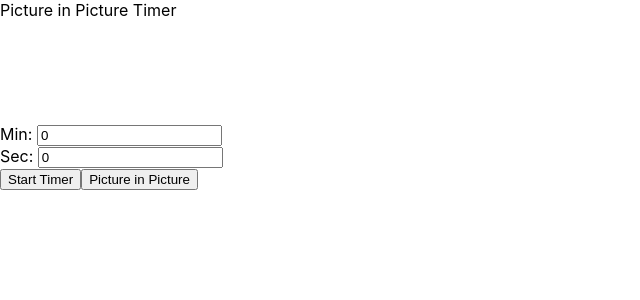
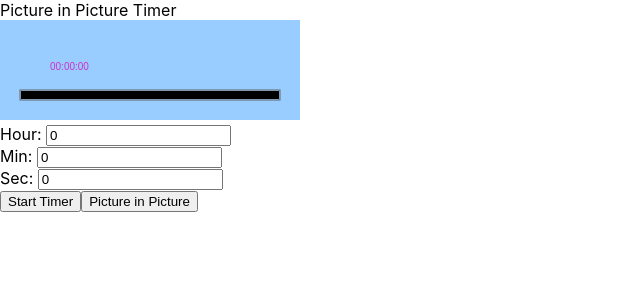
Before and after one commit to swfz/next-ts-sample, a Next.js app: page /timer in a window 1280 px wide. Shown: the top 300 px of the page, without its empty margins (0-640 px from the left). Built offline with nearby package versions, Linux system fonts and the light colour scheme.

Commit message:
feat: add hour, add guage

```diff
--- a/pages/timer/index.tsx
+++ b/pages/timer/index.tsx
@@ -2,6 +2,7 @@ import type { NextPage } from 'next'
 import { useEffect, useState, useRef } from 'react'
 
 interface formValues {
+  hour: number;
   min: number;
   sec: number;
 }
@@ -10,7 +11,8 @@ const Timer: NextPage = () => {
   const videoRef = useRef<HTMLVideoElement>(null);
 
   const [count, setCount] = useState(0);
-  const [formValue, setFormValue] = useState<formValues>({min: 0, sec: 0})
+  const [maxCount, setMaxCount] = useState(0);
+  const [formValue, setFormValue] = useState<formValues>({hour: 0, min: 0, sec: 0})
 
   const getContext = (): CanvasRenderingContext2D|null => {
     const canvas = canvasRef.current;
@@ -32,6 +34,11 @@ const Timer: NextPage = () => {
     e.target.requestPictureInPicture();
   }
 
+  const handleHourChange = (e: any) => {
+    setFormValue(prev => {
+      return {...prev, hour: parseInt(e.target.value)}
+    });
+  }
   const handleMinChange = (e: any) => {
     setFormValue(prev => {
       return {...prev, min: parseInt(e.target.value)}
@@ -44,37 +51,63 @@ const Timer: NextPage = () => {
   }
 
   const startTimer = () => {
-    const count = formValue.min * 60 + formValue.sec;
+    const count = formValue.hour * 60 * 60 + formValue.min * 60 + formValue.sec;
     setCount(count);
+    setMaxCount(count);
   }
 
-  const writeToCanvas = (ctx: CanvasRenderingContext2D, value: string) => {
+  const writeToCanvas = (ctx: CanvasRenderingContext2D, count: number) => {
     const width = 300;
     const height = 100;
 
+    const value = formatTime(count);
+    const bgColor = count === 0 ? '#99CCFF' : '#EFEFEF';
+    const fgColor = count === 0 ? '#CC33CC' : '#666666';
+    const guageFgColor1 = '#ff1493';
+    const guageFgColor2 = '#cc1074'
+    const guageBgColor = '#000000';
+
     ctx.clearRect(0, 0, width, height);
-    ctx.fillStyle = '#999999';
+    ctx.fillStyle = bgColor;
+    ctx.fillRect(0, 0, width, height);
+    ctx.fillStyle = fgColor;
     ctx.fillText(value, 50, 50);
+    ctx.strokeStyle = '#666666';
+    ctx.strokeRect(20, 70, 260, 10);
+    // guage background
+    ctx.fillStyle = guageBgColor;
+    ctx.fillRect(21, 71, 258, 8)
+
+    const gradient = ctx.createLinearGradient(21, 71, 21, 79);
+    gradient.addColorStop(0, guageFgColor2)
+    gradient.addColorStop(0.4, guageFgColor1)
+    gradient.addColorStop(0.6, guageFgColor1)
+    gradient.addColorStop(1, guageFgColor2)
+
+    ctx.fillStyle = gradient;
+    const remaining = 258 * (count / maxCount);
+    ctx.fillRect(21, 71, remaining, 8);
   }
 
   const formatTime = (count: number) => {
-    const min = Math.floor(count / 60);
+    const hour = Math.floor(count / 60 / 60);
+    const min = Math.floor(count / 60) - hour * 60;
     const sec = count % 60;
 
-    return `${min.toString().padStart(2, '0')}:${sec.toString().padStart(2, '0')}`;
+    return `${hour.toString().padStart(2, '0')}:${min.toString().padStart(2, '0')}:${sec.toString().padStart(2, '0')}`;
   }
 
   useEffect(() => {
     const ctx: CanvasRenderingContext2D|null = getContext();
 
     if (!ctx) {return};
-    if (count === 0) {return};
+    if (count < 0) {return};
 
-    writeToCanvas(ctx, formatTime(count));
+    writeToCanvas(ctx, count);
 
     const interval = setInterval(() => {
       setCount(c => c - 1);
-      writeToCanvas(ctx, formatTime(count));
+      writeToCanvas(ctx, count);
     }, 1000);
 
     return () => clearInterval(interval)
@@ -85,6 +118,10 @@ const Timer: NextPage = () => {
       <span>Picture in Picture Timer</span>
       <div id="timer">
         <canvas id="canvas" width="300" height="100" ref={canvasRef}></canvas>
+      </div>
+      <div>
+        <span>Hour: </span>
+        <input type="text" value={formValue.hour} onChange={handleHourChange} name="hours"></input>
       </div>
       <div>
         <span>Min: </span>
```
